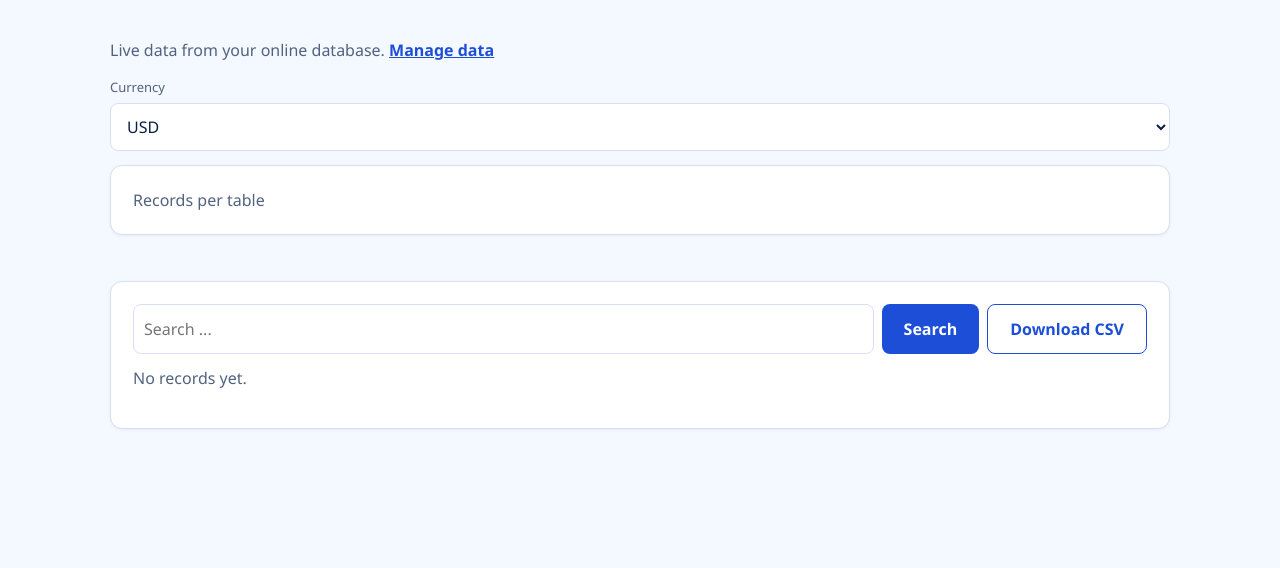
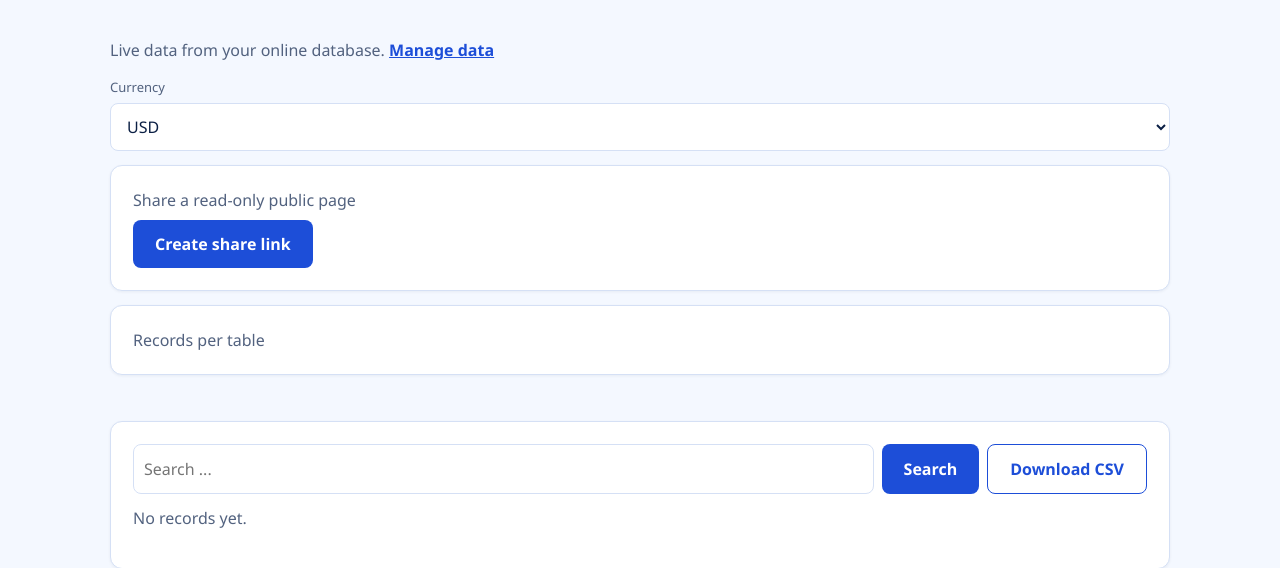
Before and after one commit to onlineconnection/datagenie, a Flask app: template templates/view.html in a window 1280 px wide. Shown: the part 65-633 px from the top of the page. Run offline with Flask 3, Linux system fonts and the light colour scheme; the template is opened without the code that fills it, so the values that code supplies are empty; some libraries are stand-ins or nearby versions.

Commit message:
Add public share link and QR

```diff
--- a/app.py
+++ b/app.py
@@ -306,7 +306,8 @@ def view(biz_id):
                            rows=db.search_rows(biz, table, q),
                            opts=db.fk_options(biz, table),
                            counts=db.row_counts(biz), totals=db.totals(biz),
-                           currency=db.get_currency(biz_id))
+                           currency=db.get_currency(biz_id),
+                           share_url=share_info(biz_id)[0], share_qr=share_info(biz_id)[1])
 
 
 @app.route("/currency/<biz_id>", methods=["POST"])
@@ -317,6 +318,47 @@ def set_currency_route(biz_id):
     if code in CURRENCIES:
         db.set_currency(biz["id"], code)
     return redirect(request.referrer or url_for("view", biz_id=biz["id"]))
+
+
+def share_info(biz_id):
+    token = db.get_share(biz_id)
+    if not token:
+        return None, None
+    base = request.host_url.rstrip("/")
+    if os.environ.get("RENDER"):
+        base = base.replace("http://", "https://")
+    link = base + url_for("public_view", token=token)
+    try:
+        import segno
+        qr = segno.make(link, error="m").svg_inline(scale=5, dark="#0b1f44", border=2)
+    except Exception:
+        qr = None
+    return link, qr
+
+
+@app.route("/share/<biz_id>", methods=["POST"])
+@login_required
+def share_toggle(biz_id):
+    biz = active_biz(biz_id)
+    db.set_share(biz["id"], request.form.get("action") == "on")
+    return redirect(url_for("view", biz_id=biz["id"]))
+
+
+@app.route("/s/<token>")
+def public_view(token):
+    from flask import abort, make_response
+    biz = db.biz_by_token(token)
+    if not biz:
+        abort(404)
+    table = db.get_table(biz, request.args.get("t", "")) or biz["design"]["tables"][0]
+    q = (request.args.get("q") or "").strip()[:100]
+    resp = make_response(render_template("public.html", biz=biz, table=table, q=q, token=token,
+                                         rows=db.search_rows(biz, table, q),
+                                         opts=db.fk_options(biz, table),
+                                         counts=db.row_counts(biz), totals=db.totals(biz),
+                                         currency=db.get_currency(biz["id"])))
+    resp.headers["X-Robots-Tag"] = "noindex, nofollow"
+    return resp
 
 
 # ---------- database suggestions ----------
--- a/db.py
+++ b/db.py
@@ -471,3 +471,26 @@ def delete_business(biz_id):
             c.execute(sql.SQL("drop schema if exists {} cascade").format(sql.Identifier(pg)))
         c.execute("delete from datagenie_businesses where id=%s", (biz_id,))
     return True
+
+
+def get_share(biz_id):
+    with connect() as c:
+        r = c.execute("select share_token from datagenie_businesses where id=%s", (biz_id,)).fetchone()
+    return r[0] if r else None
+
+
+def set_share(biz_id, enabled):
+    import secrets
+    token = secrets.token_urlsafe(16) if enabled else None
+    with connect() as c:
+        c.execute("update datagenie_businesses set share_token=%s where id=%s", (token, biz_id))
+    return token
+
+
+def biz_by_token(token):
+    if not token or len(token) > 64:
+        return None
+    with connect() as c:
+        r = c.execute("select id from datagenie_businesses where share_token=%s and status='active'",
+                      (token,)).fetchone()
+    return get_business(r[0]) if r else None
--- a/requirements.txt
+++ b/requirements.txt
@@ -15,3 +15,4 @@ requests==2.34.2
 urllib3==2.8.0
 Werkzeug==3.1.9
 psycopg-pool==3.3.3
+segno
--- a/templates/view.html
+++ b/templates/view.html
@@ -47,6 +47,20 @@
 </div>
 {% endif %}
 
+<div class="card" style="margin-bottom:14px">
+  <div class="sub">Share a read-only public page</div>
+  <form method="post" action="{{ url_for('share_toggle', biz_id=biz.id) }}" style="margin-top:8px">
+    <input type="hidden" name="csrf_token" value="{{ csrf_token() }}">
+    {% if share_url %}
+    <input readonly value="{{ share_url }}" onclick="this.select()" style="width:100%;padding:10px;border:1px solid var(--line);border-radius:8px;font:inherit">
+    {% if share_qr %}<div style="width:170px;margin:12px 0">{{ share_qr | safe }}</div>{% endif %}
+    <button class="btn danger" name="action" value="off" type="submit">Stop sharing</button>
+    {% else %}
+    <button class="btn" name="action" value="on" type="submit">Create share link</button>
+    {% endif %}
+  </form>
+</div>
+
 {% set bc = count_bars(biz, counts) %}{% set bt = bars(totals) %}
 <div class="charts">
   <div class="card"><div class="sub">Records per table</div>
```
Also changed, not shown: templates/public.html (added, +62 -0 lines).
